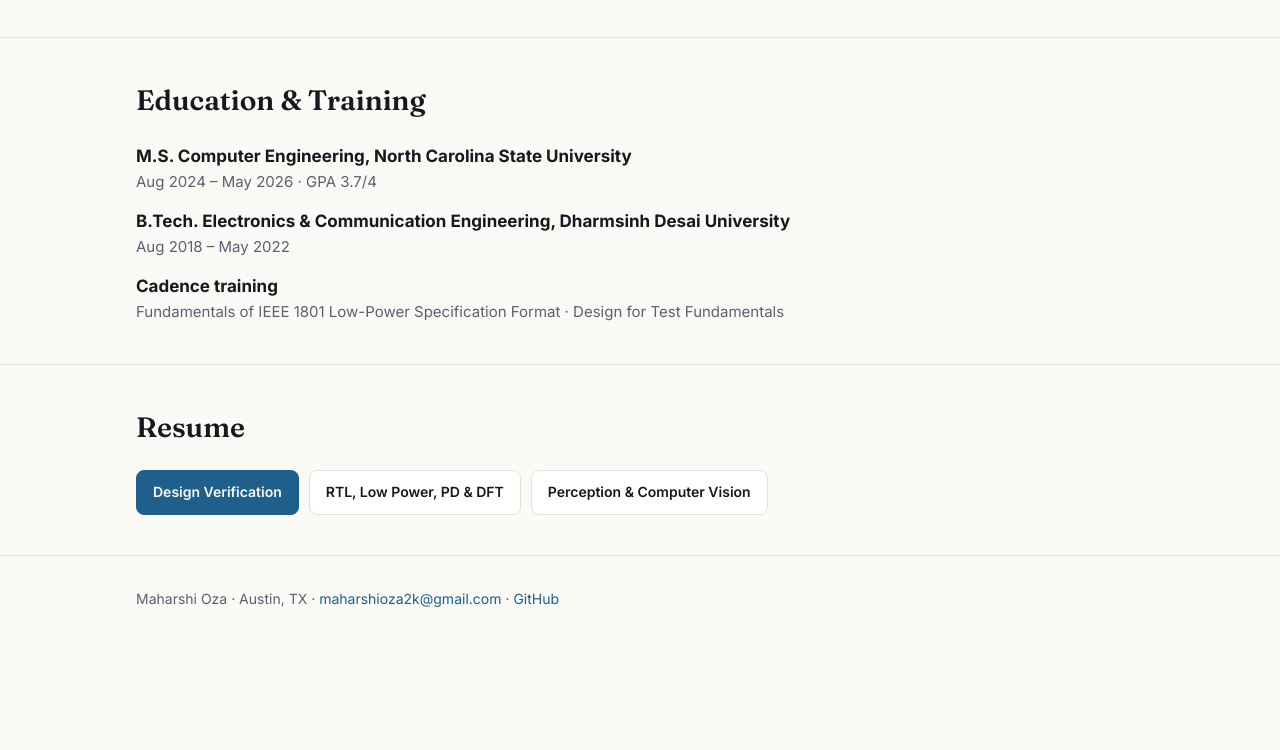
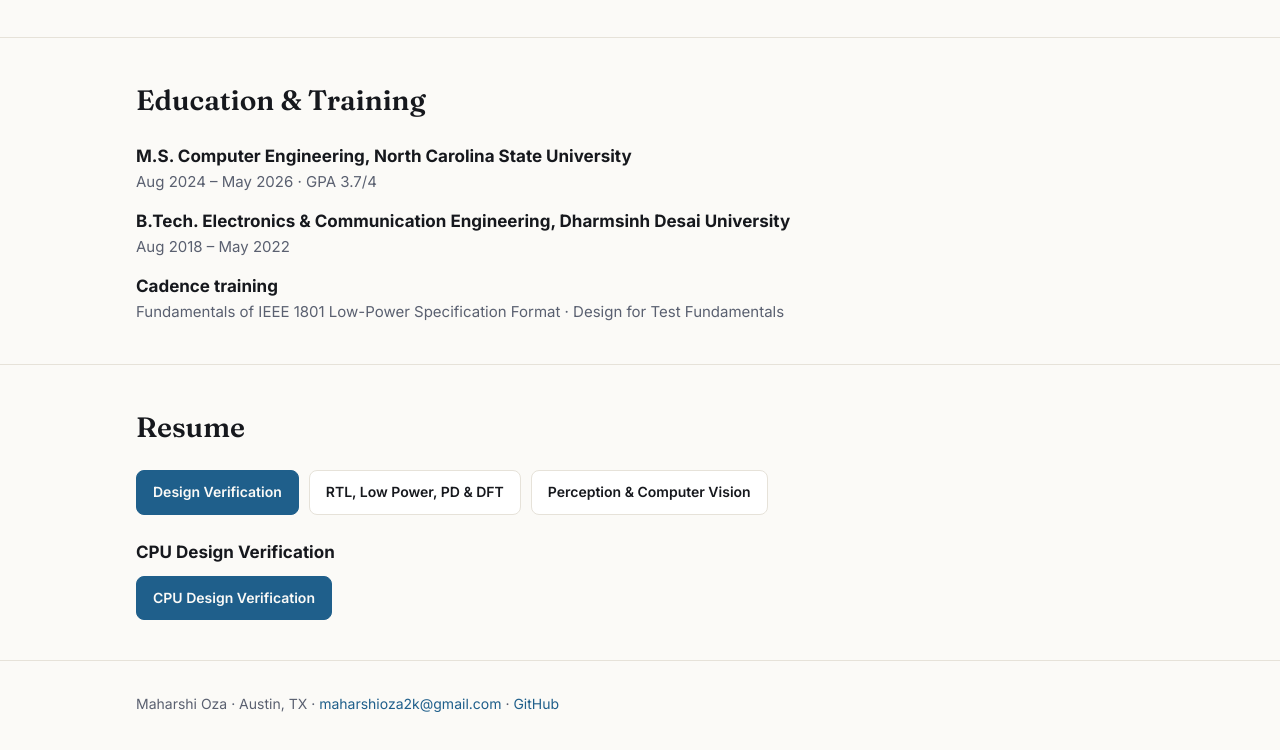
Before and after one commit to MaharshiOzaOG/MaharshiOzaOG.github.io, a plain HTML site: page index.html in a window 1280 px wide. Shown: the part 4944-5694 px from the top of the page. Before the commit the page ends 5602 px from the top, so only its background shows below. Drawn offline with Linux system fonts and the light colour scheme.

Commit message:
Add CPU DV resume, portfolio download and README links

```diff
--- a/index.html
+++ b/index.html
@@ -43,6 +43,9 @@
 <a class="btn primary" href="resume/Maharshi_Oza_Resume_DV.pdf" download>Design Verification</a>
 <a class="btn" href="resume/Maharshi_Oza_Resume_Hardware.pdf" download>RTL, Low Power, PD &amp; DFT</a>
 <a class="btn" href="resume/Maharshi_Oza_Resume_Perception.pdf" download>Perception &amp; Computer Vision</a>
+</div>
+<h3 style="margin:24px 0 10px;font-size:17px">CPU Design Verification</h3><div class="btns">
+<a class="btn primary" href="resume/cpu_dv/Maharshi_Oza_Resume_DV_CPU.pdf" download>CPU Design Verification</a>
 </div></div></section>
 <footer><div class="wrap">Maharshi Oza · Austin, TX · <a href="mailto:maharshioza2k@gmail.com">maharshioza2k@gmail.com</a> · <a href="https://github.com/MaharshiOzaOG">GitHub</a></div></footer>
 <script>
```
Also changed, not shown: 2 other files.
